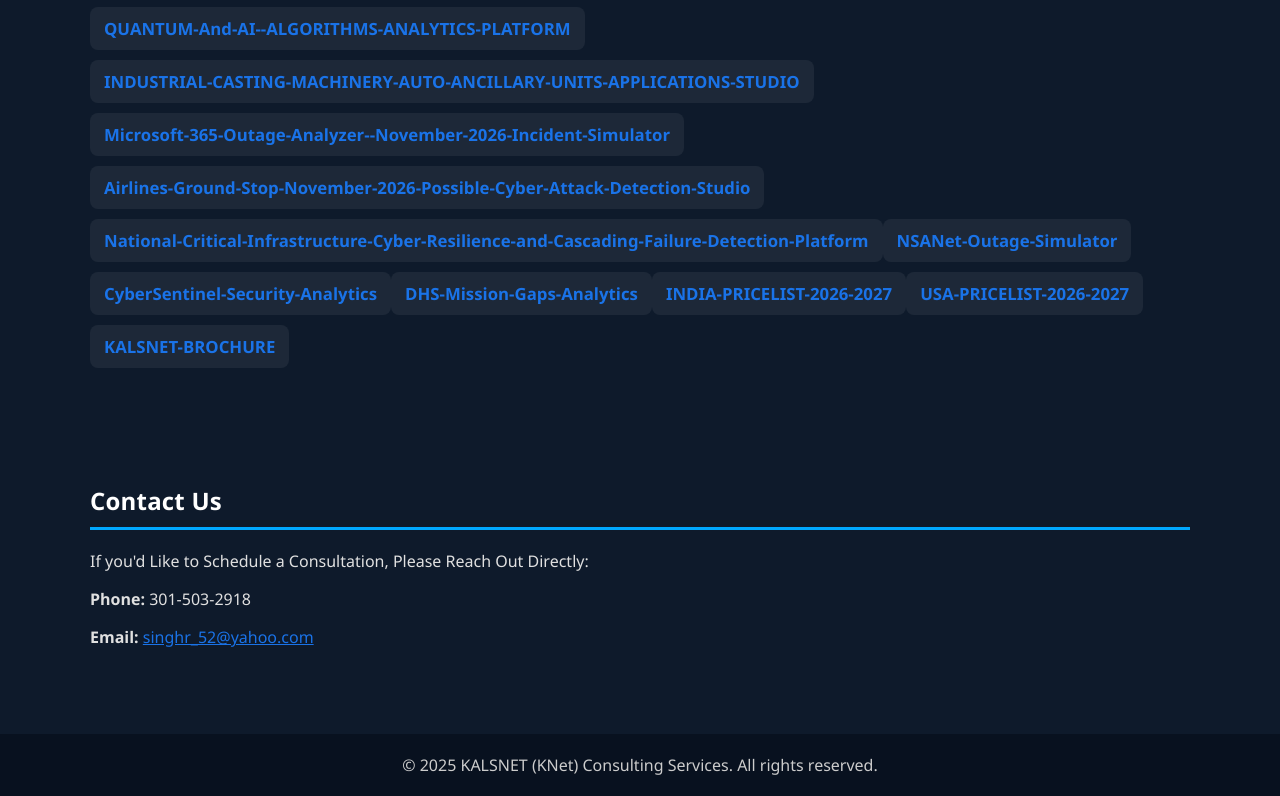
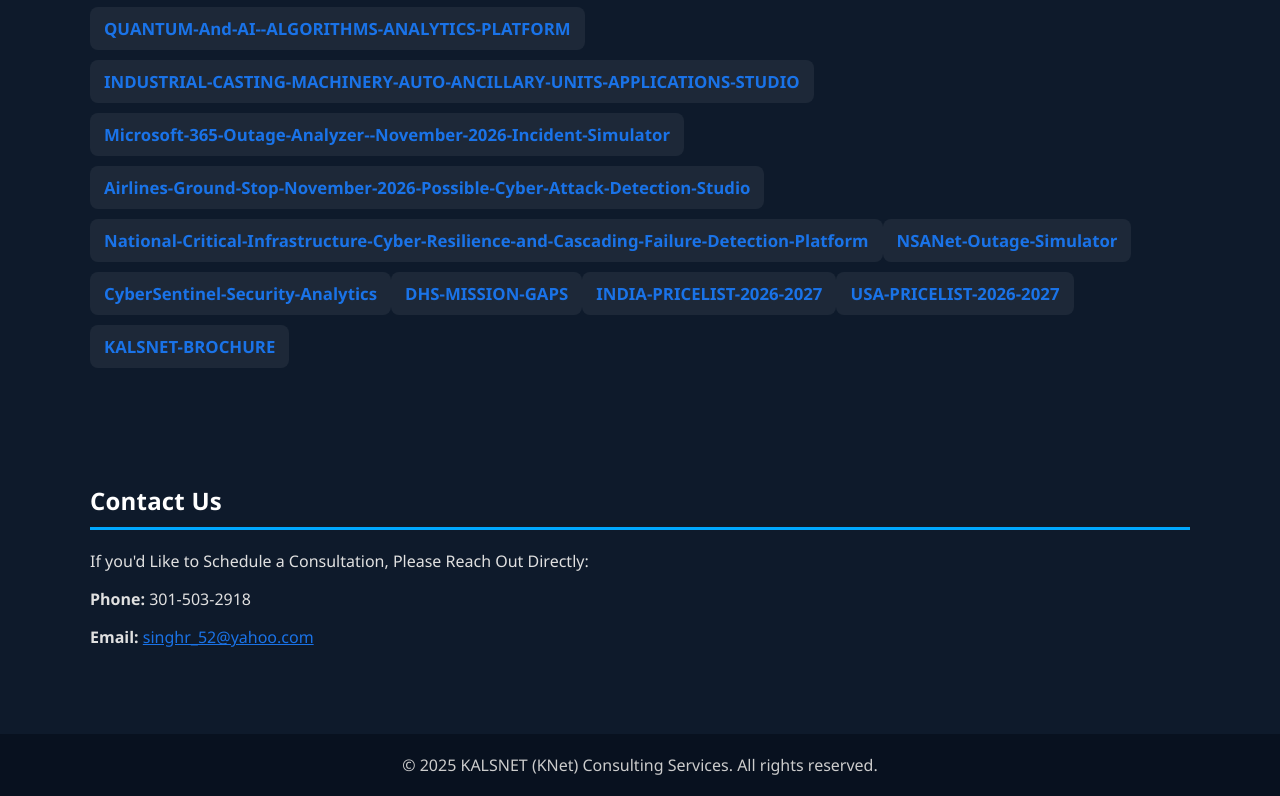
Before and after one commit to kalsr/KNet, a plain HTML site: page index.html in a window 1280 px wide. Shown: the part 6606-7402 px from the top of the page. Drawn offline with Linux system fonts and the light colour scheme.

Commit message:
Update DHS link to new URL format

```diff
--- a/index.html
+++ b/index.html
@@ -590,8 +590,8 @@
         <a href=" https://kalsr.github.io/CyberSentinel-Security-Analytics/" target="_blank" class="hub-link">
                <strong> CyberSentinel-Security-Analytics</strong> <br>
 
-        <a href=" https://kalsr.github.io/DHS-Mission-Gaps-Analytics/" target="_blank" class="hub-link">
-               <strong> DHS-Mission-Gaps-Analytics</strong> <br>
+        <a href=" https://kalsr.github.io/DHS-MISSION-GAPS/" target="_blank" class="hub-link">
+               <strong> DHS-MISSION-GAPS</strong> <br>
 
         <a href=" https://kalsr.github.io/India-Pricelist-2026-2027/" target="_blank" class="hub-link">
                <strong> INDIA-PRICELIST-2026-2027</strong> <br>
```
